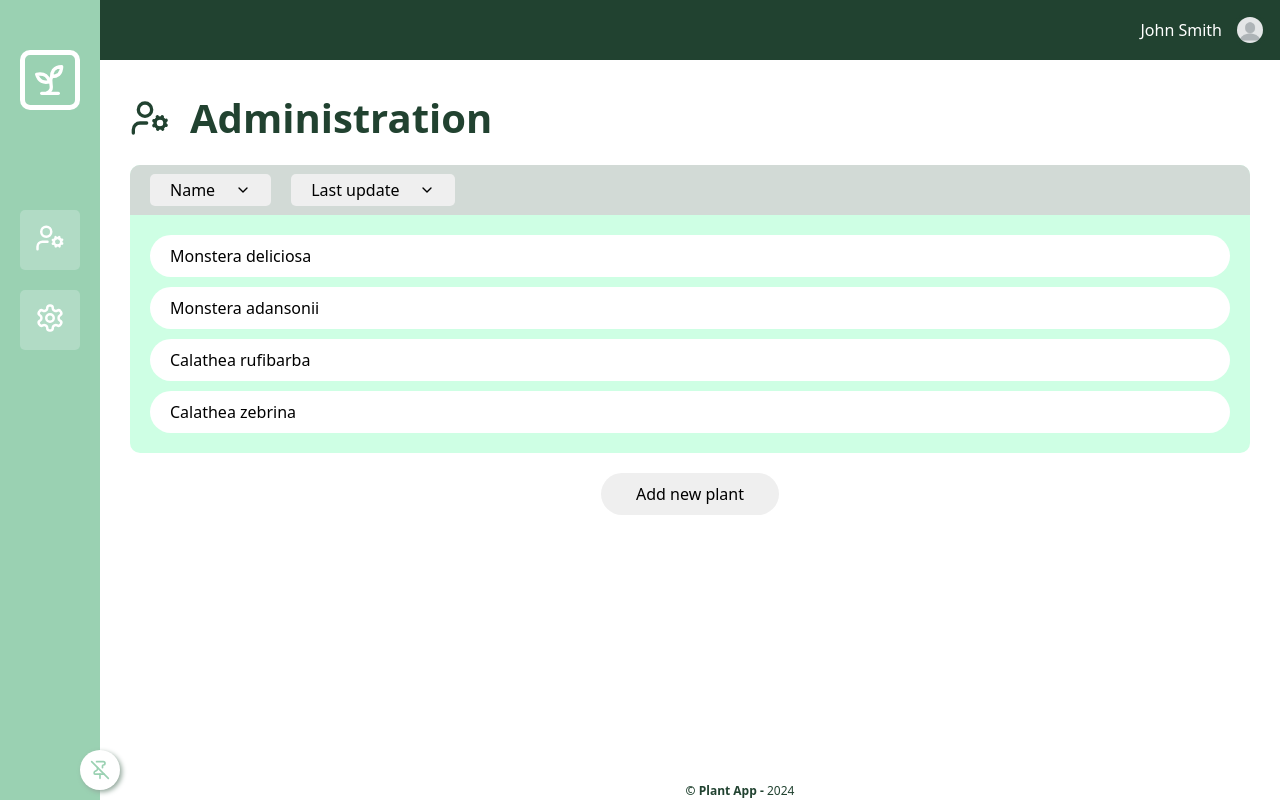
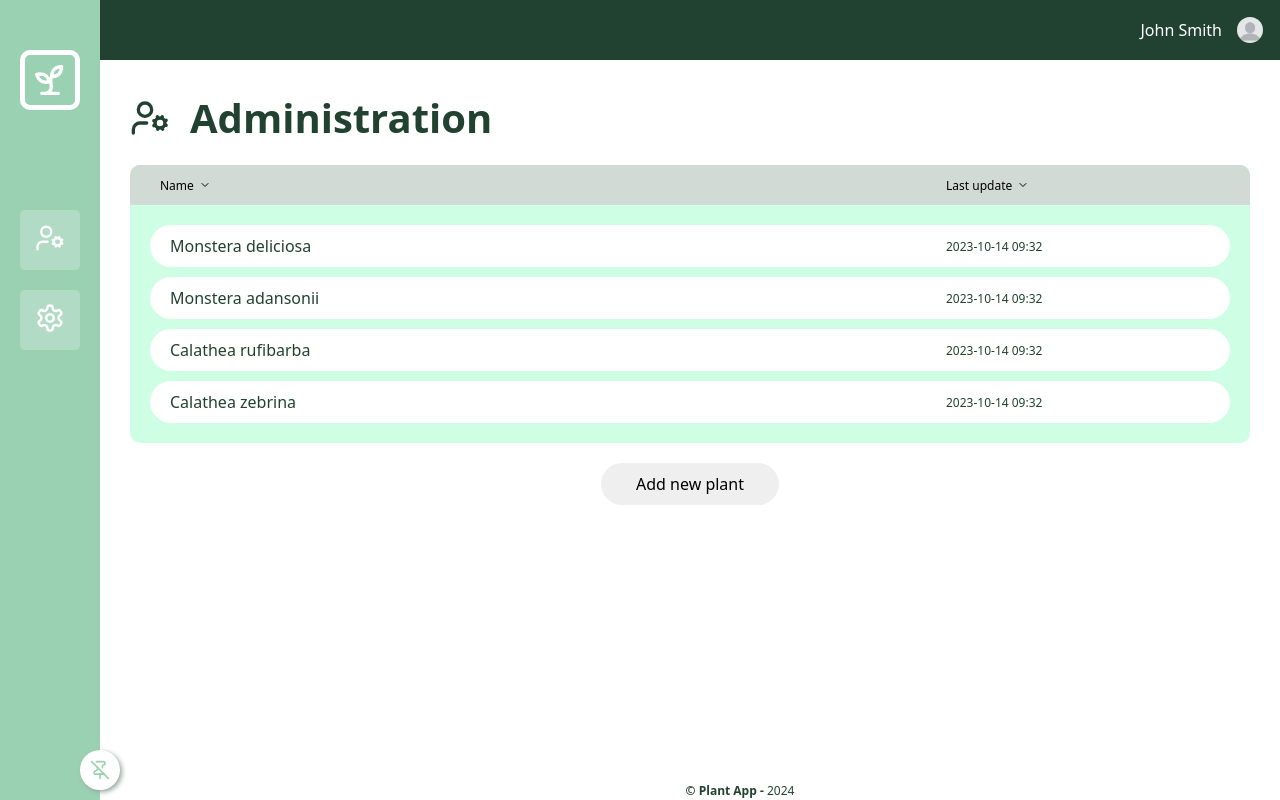
Before and after one commit to ngoosen/gardening-app, a Next.js app: page /admin in a window 1280 px wide. Built offline with nearby package versions, Linux system fonts and the light colour scheme.

Commit message:
style: plant list filter and items style

```diff
--- a/app/admin/components/PlantListItem.tsx
+++ b/app/admin/components/PlantListItem.tsx
@@ -1,4 +1,7 @@
+import styles from "@/style/admin/PlantListItem.module.scss";
+
 import { IPlant } from "@/hooks/usePlants";
+import dayjs from "dayjs";
 
 interface IPlantListItemProps {
   plant: IPlant
@@ -13,8 +16,15 @@ export default function PlantListItem(props: IPlantListItemProps): JSX.Element {
   }
 
   return (
-    <li onClick={clickHandler}>
-      {plant.name}
+    <li className={styles.main} onClick={clickHandler}>
+      <div className={styles.data}>
+        <p className={styles.plant_name}>
+          {plant.name}
+        </p>
+        <p className={styles.last_update}>
+          {dayjs(plant.updatedAt).format("YYYY-MM-DD HH:mm")}
+        </p>
+      </div>
     </li>
   );
 }
--- a/style/admin/PlantList.module.scss
+++ b/style/admin/PlantList.module.scss
@@ -18,21 +18,6 @@
     padding: 20px;
 
     list-style-type: none;
-
-    li {
-      display: flex;
-      justify-content: space-between;
-      align-items: center;
-
-      padding: 10px 20px;
-
-      border-radius: 50px;
-      background-color: #ffffff;
-
-      &:hover {
-        cursor: pointer;
-      }
-    }
   }
 }
 
--- a/style/admin/PlantListFilter.module.scss
+++ b/style/admin/PlantListFilter.module.scss
@@ -6,9 +6,9 @@
   gap: 20px;
 
   width: 100%;
-  height: 50px;
+  height: 40px;
 
-  padding: 20px;
+  padding: 0 20px;
 
   list-style: none;
 
--- a/style/admin/PlantListFilterItem.module.scss
+++ b/style/admin/PlantListFilterItem.module.scss
@@ -1,6 +1,8 @@
-$font_size: 16px;
+$font_size: 12px;
 
 .main {
+  position: relative;
+
   button {
     appearance: none;
     border: 0;
@@ -8,11 +10,12 @@ $font_size: 16px;
     display: flex;
     justify-content: space-between;
     align-items: center;
-    gap: 20px;
+    gap: 5px;
 
-    padding: 5px 20px;
+    padding: 5px 10px;
 
     border-radius: 5px;
+    background-color: transparent;
 
     p {
       font-size: $font_size;
@@ -22,5 +25,14 @@ $font_size: 16px;
       width: $font_size;
       height: $font_size;
     }
+
+    &:hover {
+      cursor: pointer;
+      background-color: rgba(255, 255, 255, 0.5);
+    }
+  }
+
+  &:first-of-type {
+    width: calc(70% + 10px);
   }
 }
--- /dev/null
+++ b/style/admin/PlantListItem.module.scss
@@ -0,0 +1,39 @@
+@import "../variables";
+
+.main {
+  display: flex;
+  align-items: center;
+
+  padding: 10px 0;
+
+  border-radius: 50px;
+  color: $dark_green;
+  background-color: #ffffff;
+
+  .data {
+    display: flex;
+    align-items: center;
+
+    width: 100%;
+
+    .plant_name {
+      width: 70%;
+      max-width: 1400px;
+
+      margin-left: 20px;
+      margin-right: 10px;
+    }
+
+    .last_update {
+      font-size: 12px;
+
+      width: 100px;
+
+      margin: 0 10px;
+    }
+
+    &:hover {
+      cursor: pointer;
+    }
+  }
+}
```
